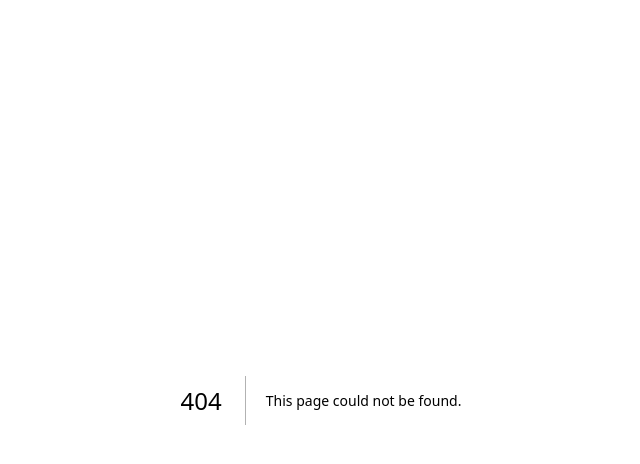
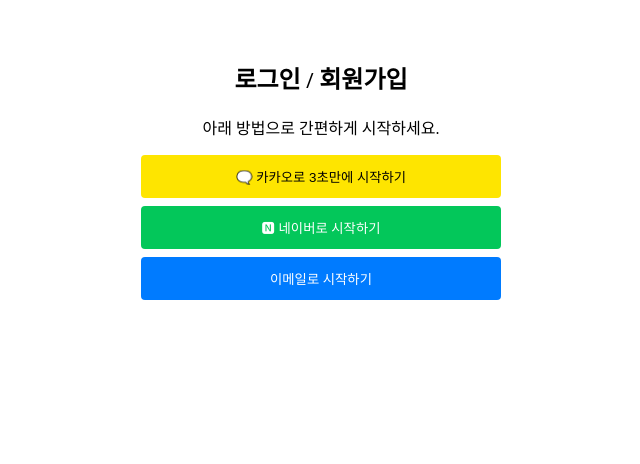
Before and after one commit to manlounge/manlounge-web, a Next.js app: page /auth in a window 1280 px wide. Before the commit this address had no page. Shown: the top 464 px of the page, without its empty margins (319-959 px from the left). Built offline with nearby package versions, Linux system fonts and the light colour scheme.

Commit message:
add auth page

```diff
--- /dev/null
+++ b/pages/auth.tsx
@@ -0,0 +1,67 @@
+// pages/auth.tsx
+import { useState } from "react";
+import { useRouter } from "next/router";
+
+export default function Auth() {
+  const router = useRouter();
+  const [readyEmail, setReadyEmail] = useState(false);
+
+  return (
+    <div style={{ padding: "2rem", maxWidth: "360px", margin: "auto", textAlign: "center" }}>
+      <h2>로그인 / 회원가입</h2>
+      <p>아래 방법으로 간편하게 시작하세요.</p>
+
+      <button
+        onClick={() => (window.location.href = "/api/auth/kakao")}
+        style={{
+          width: "100%",
+          padding: 12,
+          background: "#FEE500",
+          color: "#000",
+          border: "none",
+          borderRadius: 4,
+          marginBottom: 8,
+          cursor: "pointer",
+        }}
+      >
+        🗨️ 카카오로 3초만에 시작하기
+      </button>
+
+      <button
+        onClick={() => (window.location.href = "/api/auth/naver")}
+        style={{
+          width: "100%",
+          padding: 12,
+          background: "#03C75A",
+          color: "#fff",
+          border: "none",
+          borderRadius: 4,
+          marginBottom: 8,
+          cursor: "pointer",
+        }}
+      >
+        🅽 네이버로 시작하기
+      </button>
+
+      {/* 이메일 흐름 활성화 */}
+      {!readyEmail ? (
+        <button
+          onClick={() => setReadyEmail(true)}
+          style={{
+            width: "100%",
+            padding: 12,
+            background: "#007BFF",
+            color: "#fff",
+            border: "none",
+            borderRadius: 4,
+            cursor: "pointer",
+          }}
+        >
+          이메일로 시작하기
+        </button>
+      ) : (
+        router.push("/auth/email")
+      )}
+    </div>
+);
+}
```
